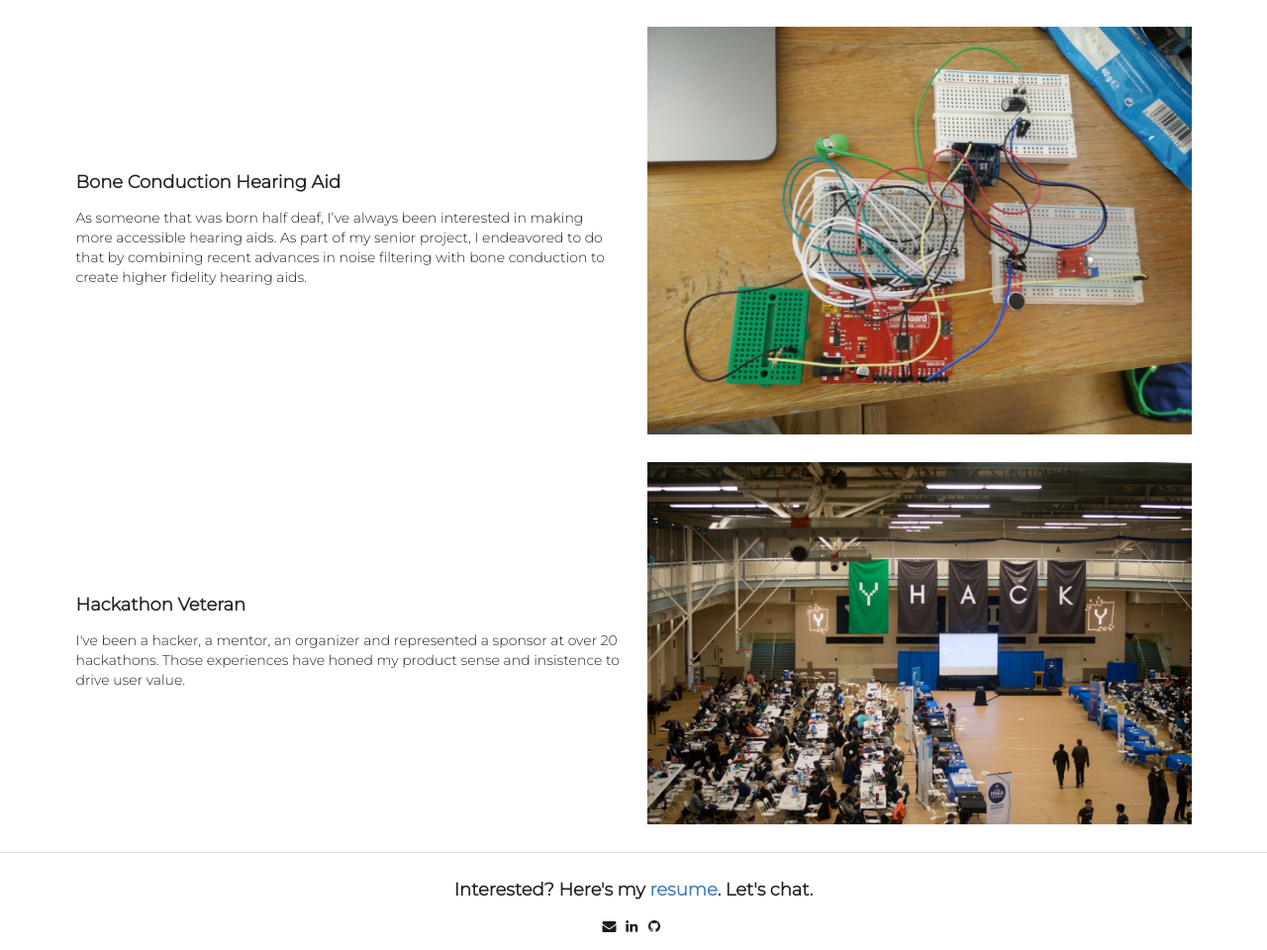
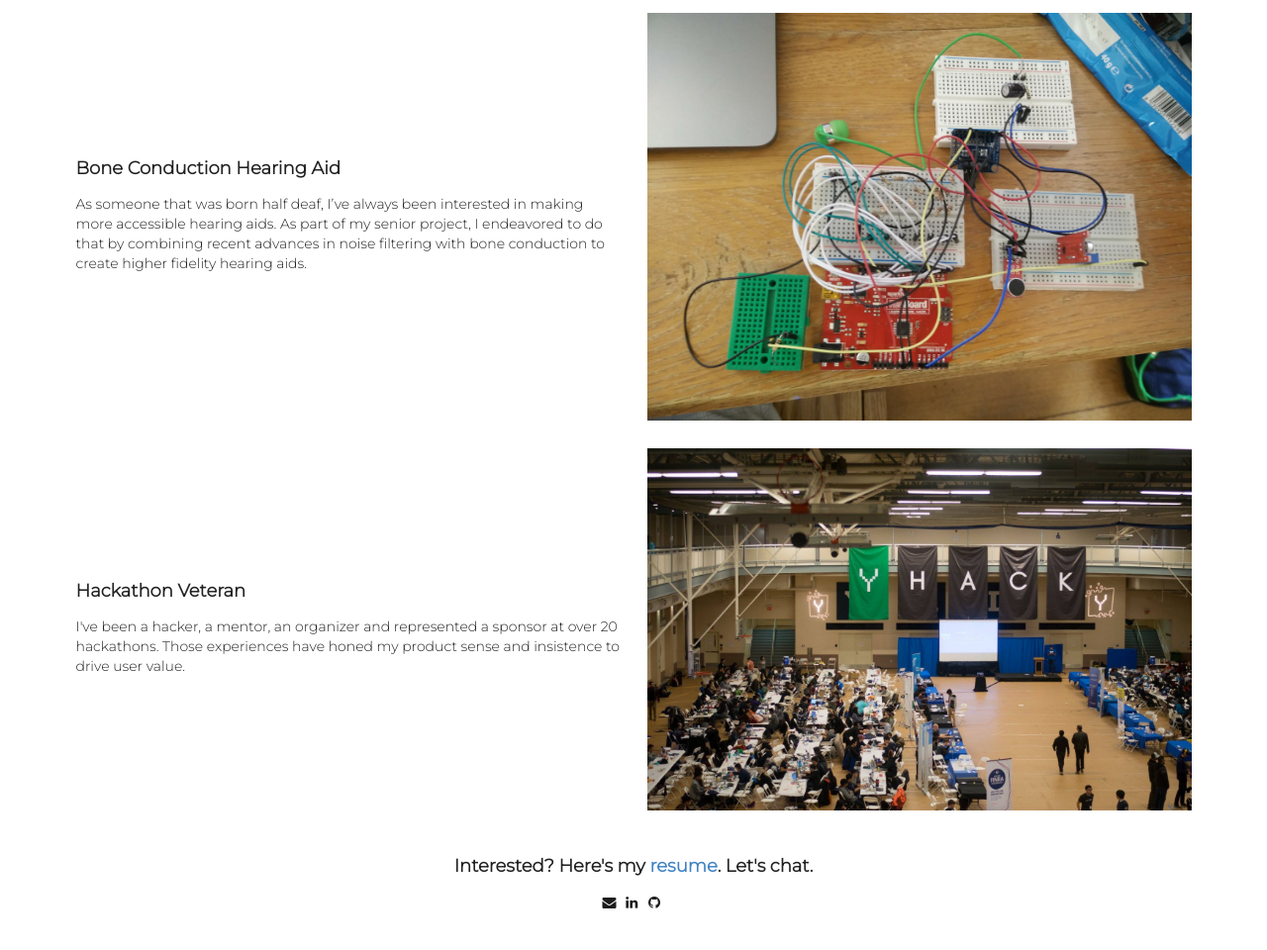
Before and after one commit to AlanLiu96/personalSite, a Flask app: page /work in a window 1280 px wide. Shown: the part 354-1314 px from the top of the page at 99% size. After the commit the page ends 1272 px from the top, so only its background shows below. Run offline with Flask 2, Linux system fonts and the light colour scheme; some libraries are stand-ins or nearby versions.

Commit message:
ui cleanup

```diff
--- a/templates/about.html
+++ b/templates/about.html
@@ -3,7 +3,7 @@
 
 <body>
 <!-- Following Menu -->
-<div class="ui top fixed large text menu">
+<div class="ui fixed large text menu">
     <div class="ui container">
         <a href="/" class="item">Hello</a>
         <a href="/work" class="item">Work</a>
--- a/templates/index.html
+++ b/templates/index.html
@@ -3,7 +3,7 @@
 
 <body>
 <!-- Following Menu -->
-<div class="ui top fixed large text menu">
+<div class="ui fixed large text menu">
     <div class="ui container">
         <a href="/" class="active item">Hello</a>
         <a href="/work" class="item">Work</a>
--- a/templates/work.html
+++ b/templates/work.html
@@ -3,8 +3,8 @@
 
 <body>
 <!-- Following Menu -->
-<div class="ui top fixed large text menu">
-    <div class="ui container">
+<div class="ui top fixed large text menu" style="background: white">
+    <div class="ui white container">
         <a href="/" class="item">Hello</a>
         <a href="/work" class="active item">Work</a>
         <a href="/about" class="item">About</a>
@@ -12,7 +12,7 @@
     </div>
 </div>
 
-<div class="ui two column vertically padded grid container">
+<div class="ui two column grid container">
     <div class="row">
         <div class="ui column basic middle aligned left floated segment" style="font-family: Montserrat;">
             <div class="ui header" style="font-family: Montserrat;">Facebook Portal Smart Camera</div>
@@ -53,8 +53,8 @@
         </div>
     </div>
 </div>
-
-<div class="ui divider"></div>
+<br>
+{#<div class="ui divider"></div>#}
 <div class="ui basic center aligned segment">
     <div class="ui header" style="font-family: Montserrat;"> Interested? Here's my <a
             href="/static/Alan%20Liu%20-%20Resume.pdf">resume</a>. Let's
```
